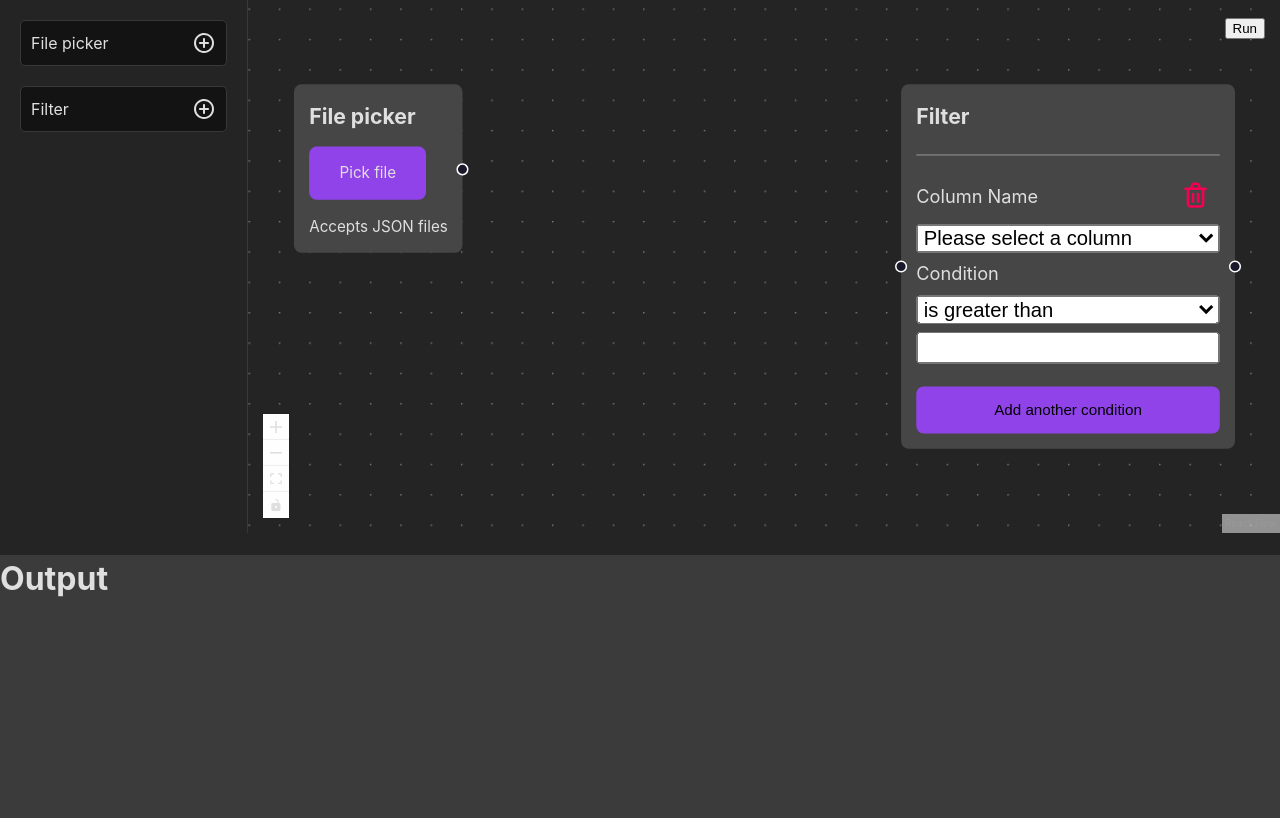
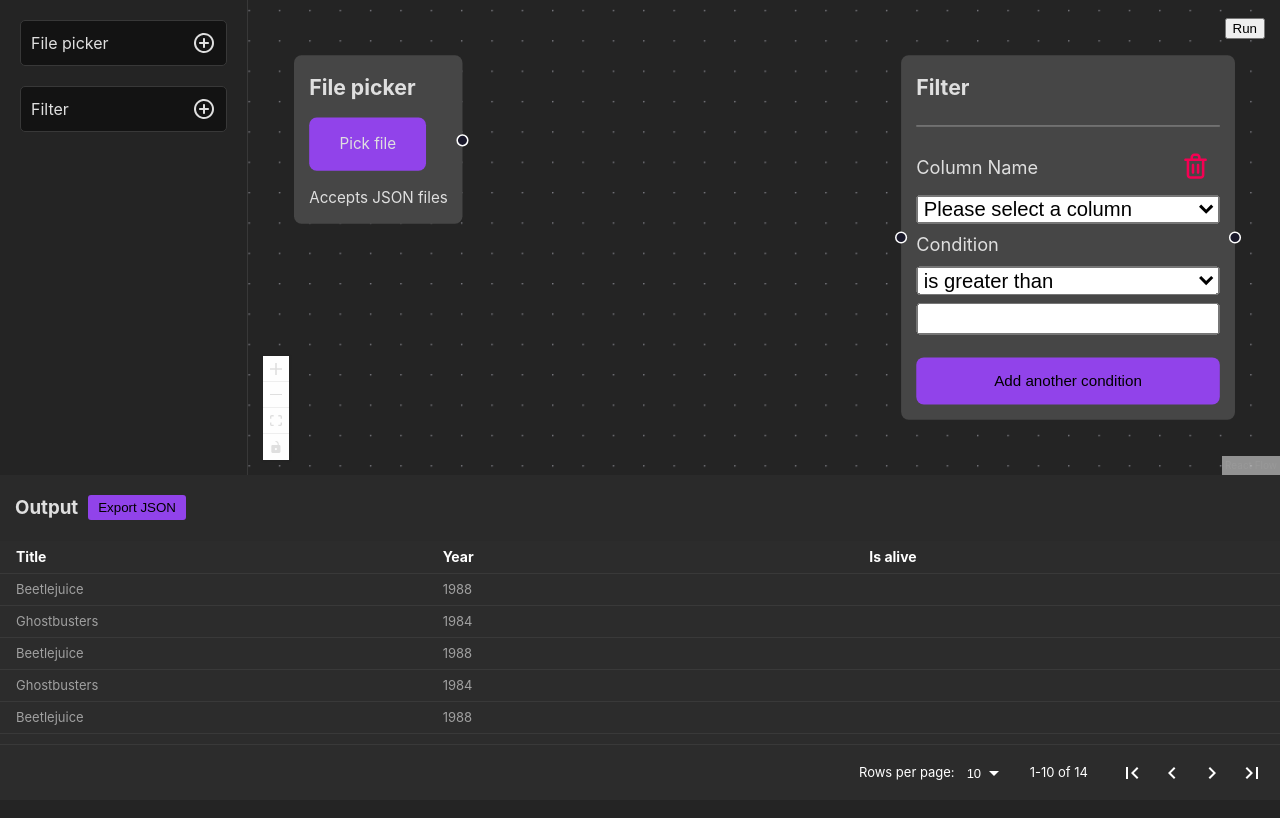
Before and after one commit to djhemath/FlowData-ETL, a React (Vite) app: page / in a window 1280 px wide. Shown: the top 818 px of the page. Built offline with nearby package versions, Linux system fonts and the light colour scheme.

Commit message:
feat: output panel UI

```diff
--- a/src/App.css
+++ b/src/App.css
@@ -6,11 +6,36 @@ main {
 
 .workplace {
     display: flex;
-    flex: 8;
+    flex: 7;
 }
 
 .output-container {
-    flex: 4;
+    flex: 5;
+    max-height: 325px;
+    overflow: hidden;
+}
+
+.output {
+    display: flex;
+    height: 100%;
+    flex-direction: column;
+    justify-content: space-between;
+}
+
+.output-container .output-header {
+    display: flex;
+    gap: 10px;
+    align-items: center;
+    padding-left: 15px;
+
+}
+
+.output-container .output-header button {
+    padding: 5px 10px;
+    background-color: #9143ea;
+    border: none;
+    border-radius: 3px;
+    cursor: pointer;
 }
 
 .toolbox {
@@ -41,6 +66,14 @@ main {
 }
 
 .output {
-    background-color: #3b3b3b;
+    background-color: #2a2a2a;
     height: 100%;
 }
+
+#pagination-first-page,
+#pagination-previous-page,
+#pagination-next-page,
+#pagination-last-page
+ {
+    fill: #FFF;
+}
--- a/src/components/Output.tsx
+++ b/src/components/Output.tsx
@@ -1,7 +1,162 @@
+import DataTable, { createTheme } from "react-data-table-component";
+
+// TODO: Prepare column based on rows and make the table dynamic
+const columns = [
+	{
+		name: 'Title',
+		selector: (row: any) => row.title,
+	},
+	{
+		name: 'Year',
+		selector: (row: any) => row.year,
+	},
+    {
+		name: 'Is alive',
+		selector: (row: any) => row.isAlive,
+	},
+];
+
+createTheme('solarized', {
+    text: {
+      primary: '#FFF',
+      secondary: '#FFF',
+    },
+    background: {
+      default: '#2c2c2c',
+    },
+    context: {
+      background: '#9143ea',
+      text: '#FFFFFF',
+    },
+    divider: {
+      default: '#393939',
+    },
+    action: {
+      button: 'rgba(0,0,0,.54)',
+      hover: 'rgba(0,0,0,.08)',
+      disabled: 'rgba(0,0,0,.12)',
+    },
+  });
+
+const data = [
+  	{
+		id: 1,
+		title: 'Beetlejuice',
+		year: '1988',
+        isAlive: true,
+	},
+	{
+		id: 2,
+		title: 'Ghostbusters',
+		year: '1984',
+        isAlive: true,
+	},
+    {
+		id: 1,
+		title: 'Beetlejuice',
+		year: '1988',
+        isAlive: true,
+	},
+	{
+		id: 2,
+		title: 'Ghostbusters',
+		year: '1984',
+        isAlive: true,
+	},
+    {
+		id: 1,
+		title: 'Beetlejuice',
+		year: '1988',
+        isAlive: true,
+	},
+	{
+		id: 2,
+		title: 'Ghostbusters',
+		year: '1984',
+        isAlive: true,
+	},
+    {
+		id: 1,
+		title: 'Beetlejuice',
+		year: '1988',
+        isAlive: true,
+	},
+	{
+		id: 2,
+		title: 'Ghostbusters',
+		year: '1984',
+        isAlive: true,
+	},
+    {
+		id: 1,
+		title: 'Beetlejuice',
+		year: '1988',
+        isAlive: true,
+	},
+	{
+		id: 2,
+		title: 'Ghostbusters',
+		year: '1984',
+        isAlive: true,
+	},
+    {
+		id: 1,
+		title: 'Beetlejuice',
+		year: '1988',
+        isAlive: true,
+	},
+	{
+		id: 2,
+		title: 'Ghostbusters',
+		year: '1984',
+        isAlive: true,
+	},
+    {
+		id: 1,
+		title: 'Beetlejuice',
+		year: '1988',
+        isAlive: true,
+	},
+	{
+		id: 2,
+		title: 'ABCD',
+		year: '1984',
+        isAlive: true,
+	},
+]
+
+const customStyles = {
+    headCells: {
+		style: {
+			fontWeight: 'bold',
+            fontSize: 14,
+		},
+	},
+    cells: {
+		style: {
+			color: '#a0a0a0'
+		},
+	},
+}
+
 export default function Output() {
     return (
         <div className="output">
-            <h1>Output</h1>
+            <div className="output-header">
+                <h3>Output</h3>
+                <button>Export JSON</button>
+            </div>
+
+            <DataTable
+                dense
+                columns={columns}
+                data={data}
+                pagination
+                fixedHeader
+                fixedHeaderScrollHeight="250px"
+                theme="solarized"
+                customStyles={customStyles}
+            />
         </div>
     );
 }
```
